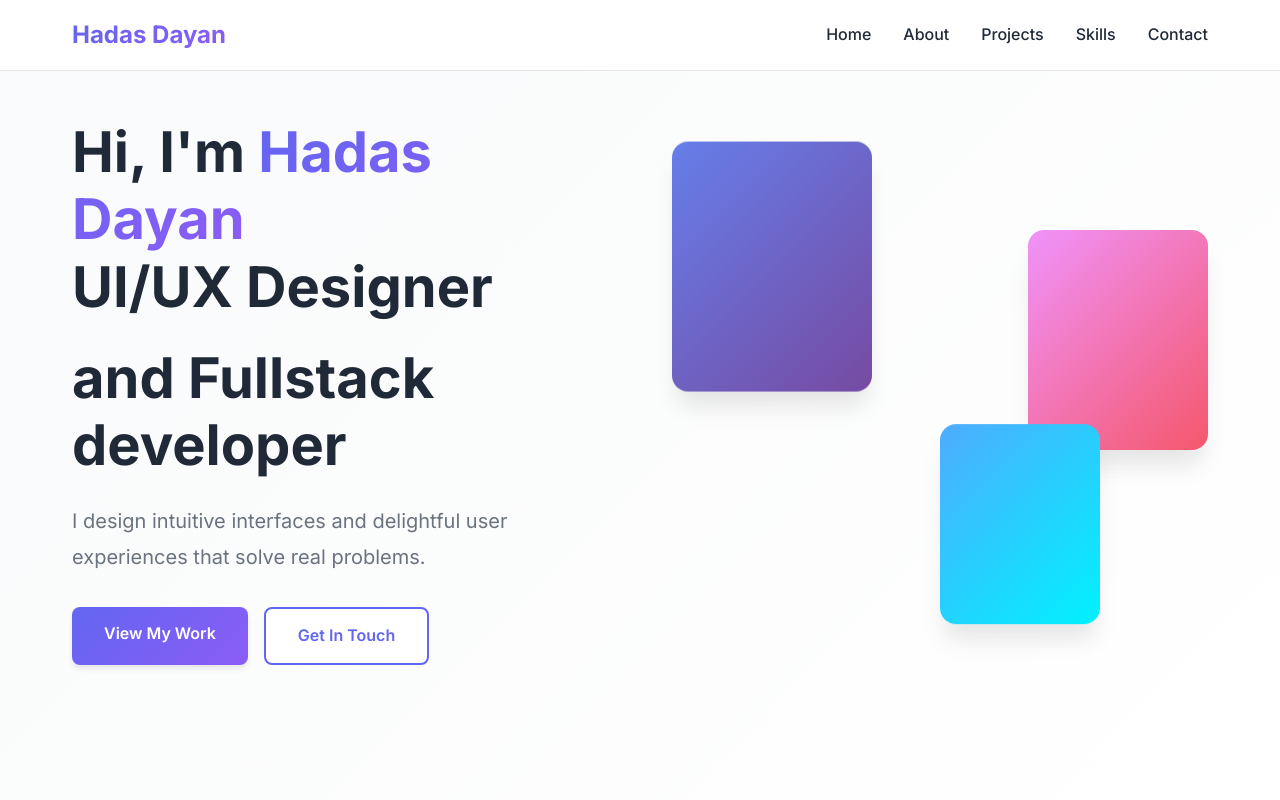
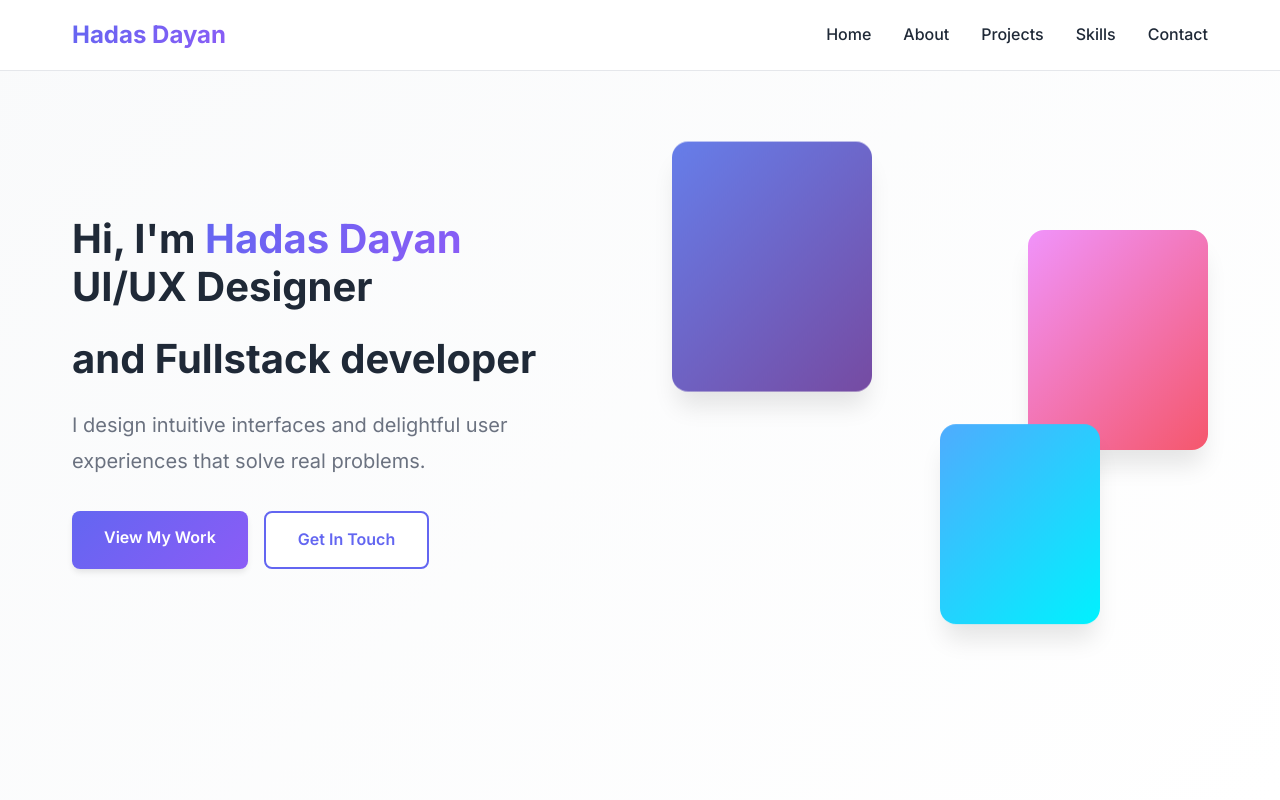
Before and after one commit to hadas-dayan/portfolio, a plain HTML site: page index.html in a window 1280 px wide. Shown: the top 800 px of the page. Drawn offline with nearby package versions, Linux system fonts and the light colour scheme.

Commit message:
Update styles.css

```diff
--- a/styles.css
+++ b/styles.css
@@ -130,6 +130,13 @@ body {
 
 .hero-title {
     font-size: 3.5rem;
+    font-weight: 700;
+    line-height: 1.2;
+    margin-bottom: 1.5rem;
+    color: var(--text-primary);
+}
+.hero-title {
+    font-size: 2.5rem;
     font-weight: 700;
     line-height: 1.2;
     margin-bottom: 1.5rem;
```
